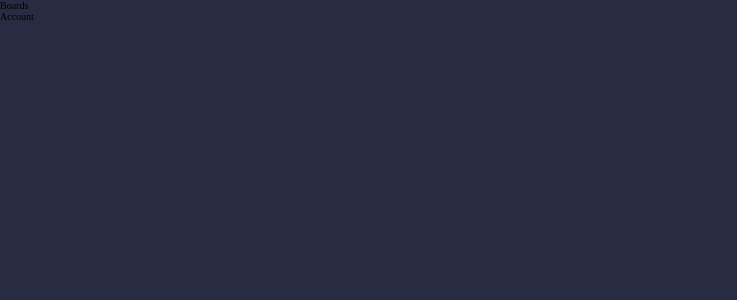
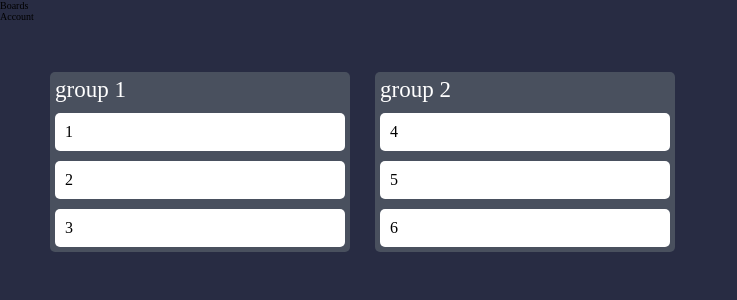
Before and after one commit to LukashevychAndrii/copy-of-trello, a React (Create React App) app: page / in a window 1280 px wide. Shown: the top 300 px of the page, without its empty margins (0-737 px from the left). Built offline with nearby package versions, Linux system fonts and the light colour scheme.

Commit message:
add board page (default)

```diff
--- /dev/null
+++ b/src/components/Board/Board.module.scss
@@ -0,0 +1,35 @@
+.board {
+  background-color: var(--color-board-default);
+  height: 100vh;
+  display: grid;
+  gap: 2.5rem;
+  grid-template-columns: repeat(auto-fill, 300px);
+  padding-top: 5rem;
+  padding-left: 5rem;
+  font-size: var(--default-font);
+
+  &__group {
+    background-color: var(--color-board-group-default);
+    color: var(--color-white);
+    height: max-content;
+    padding: 0.5rem;
+    display: flex;
+    flex-direction: column;
+    gap: 1rem;
+    border-radius: 5px;
+    &__title {
+      font-size: 2.3rem;
+    }
+    &__item {
+      background-color: var(--color-white);
+      border-radius: 5px;
+      color: var(--color-black);
+      padding: 1rem;
+      cursor: grab;
+      &--dragging {
+        color: var(--color-board-default);
+        background-color: var(--color-board-default);
+      }
+    }
+  }
+}
--- /dev/null
+++ b/src/components/Board/Board.tsx
@@ -0,0 +1,131 @@
+import React from "react";
+import styles from "./Board.module.scss";
+
+interface dataI {
+  title: string;
+  items: string[];
+  // [key:string]:any
+}
+
+interface drag {
+  (
+    e: React.DragEvent<HTMLDivElement>,
+    groupIndex: number,
+    groupItemIndex: number
+  ): void;
+}
+interface dragItem {
+  groupIndex: number;
+  groupItemIndex: number;
+}
+
+const Board = () => {
+  const data: dataI[] = [
+    { title: "group 1", items: ["1", "2", "3"] },
+    { title: "group 2", items: ["4", "5", "6"] },
+  ];
+
+  const [list, setList] = React.useState(data);
+  const [dragging, setDragging] = React.useState(false);
+
+  const dragItem = React.useRef<dragItem | null>();
+  const dragNode = React.useRef<any>();
+
+  const handleDragStart: drag = (e, groupIndex, groupItemIndex) => {
+    dragItem.current = { groupIndex, groupItemIndex };
+    dragNode.current = e.target;
+    dragNode.current.addEventListener("dragend", handleDragEnd);
+    setTimeout(() => {
+      setDragging(true);
+    }, 0);
+  };
+
+  function handleDragEnd() {
+    setDragging(false);
+    dragNode.current.removeEventListener("dragend", handleDragEnd);
+    dragItem.current = null;
+    dragNode.current = null;
+  }
+
+  const handleDragEnter: drag = (e, groupIndex, groupItemIndex) => {
+    const currentItem = dragItem.current;
+    if (
+      groupItemIndex !== dragItem.current?.groupItemIndex ||
+      groupIndex !== dragItem.current?.groupIndex
+    ) {
+      setList((oldList) => {
+        let newList: dataI[] = JSON.parse(JSON.stringify(oldList));
+        if (currentItem) {
+          newList[groupIndex].items.splice(
+            groupItemIndex,
+            0,
+            newList[currentItem.groupIndex].items.splice(
+              currentItem.groupItemIndex,
+              1
+            )[0]
+          );
+        }
+        dragItem.current = { groupIndex, groupItemIndex };
+        return newList;
+      });
+    }
+  };
+
+  function getStyles(groupIndex: number, groupItemIndex: number) {
+    const currentItem = dragItem.current;
+    if (
+      currentItem?.groupIndex === groupIndex &&
+      currentItem.groupItemIndex === groupItemIndex
+    ) {
+      return `${styles["board__group__item--dragging"]} ${
+        styles[`board__group__item`]
+      }`;
+    } else {
+      return styles[`board__group__item`];
+    }
+  }
+
+  return (
+    <div className={styles["board"]}>
+      {list.map((group, groupIndex) => (
+        <div
+          onDragEnter={
+            dragging && !group.items.length
+              ? (e) => {
+                  handleDragEnter(e, groupIndex, 0);
+                }
+              : undefined
+          }
+          onDragEnd={() => {
+            setDragging(false);
+          }}
+          key={groupIndex}
+          className={styles["board__group"]}
+        >
+          <div className={styles["board__group__title"]}>{group.title}</div>
+          {group.items.map((groupItem, groupItemIndex) => (
+            <div
+              onDragStart={(e) => {
+                handleDragStart(e, groupIndex, groupItemIndex);
+              }}
+              onDragEnter={(e) => {
+                handleDragEnter(e, groupIndex, groupItemIndex);
+              }}
+              key={groupItemIndex}
+              draggable
+              className={
+                dragging
+                  ? getStyles(groupIndex, groupItemIndex)
+                  : styles[`board__group__item`]
+              }
+            >
+              {groupItem}
+            </div>
+          ))}
+        </div>
+      ))}
+    </div>
+  );
+};
+
+export default Board;
--- /dev/null
+++ b/src/pages/BoardPage.tsx
@@ -0,0 +1,8 @@
+import React from "react";
+import Board from "../components/Board/Board";
+
+const BoardPage = () => {
+  return <Board />;
+};
+
+export default BoardPage;
```
Also changed, not shown: src/App.tsx (+8 -1 lines).
